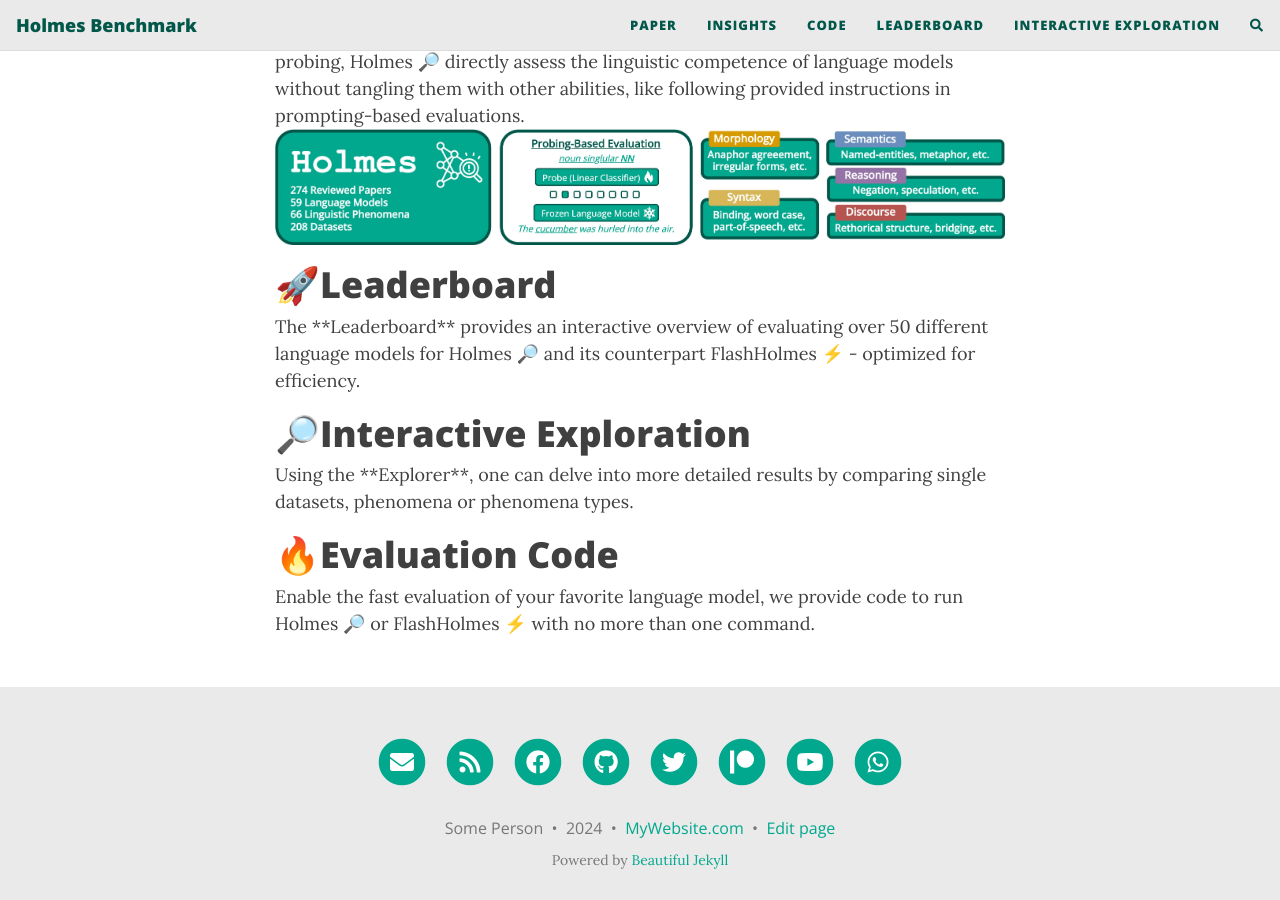
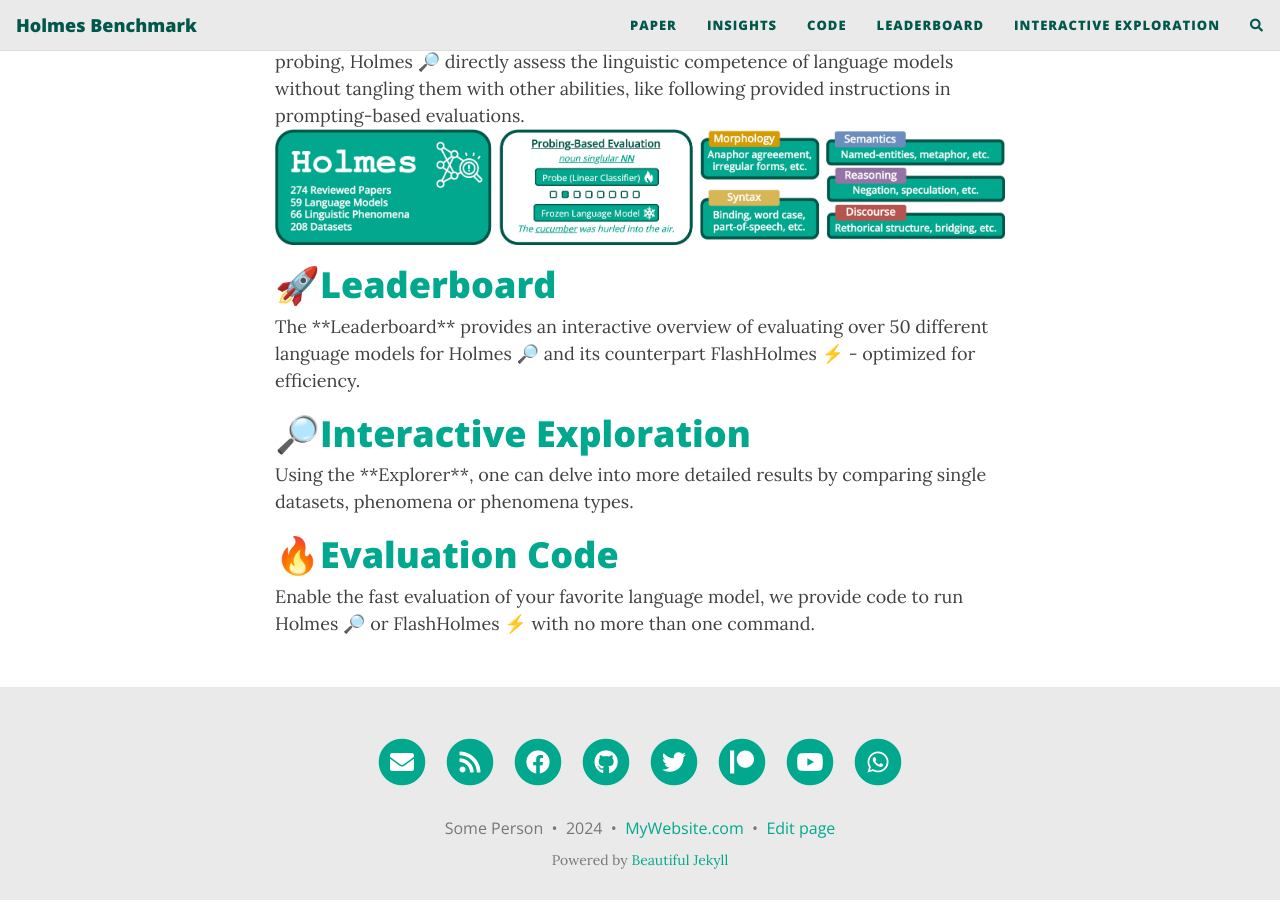
Before and after one commit to Holmes-Benchmark/holmes-benchmark.github.io, a Jekyll site: the page built from index.html, in a window 1280 px wide and 900 px high, scrolled down 595 px. Built offline with Jekyll 4.4.1, drawn with Linux system fonts in a browser that asks for light colours; nearby versions of some CDN libraries; the list of posts is cut into pages by our own code; comment, search, counter and statistics services are not loaded; some of the changed lines change nothing that is shown.

Commit message:
update page

```diff
--- a/index.html
+++ b/index.html
@@ -14,11 +14,11 @@
 
 <img src="assets/img/benchmark.jpg">
 
-    <h1>🚀Leaderboard</h1>
+    <h1>🚀<a href="https://holmes-leaderboard.streamlit.app/">Leaderboard</a></h1>
     The **Leaderboard** provides an interactive overview of evaluating over 50 different language models for Holmes 🔎 and its counterpart FlashHolmes ⚡ - optimized for efficiency.
 
-    <h1>🔎Interactive Exploration</h1>
+    <h1>🔎<a href="https://holmes-explorer.streamlit.app/">Interactive Exploration</a></h1>
     Using the **Explorer**, one can delve into more detailed results by comparing single datasets, phenomena or phenomena types.
 
-    <h1>🔥Evaluation Code</h1>
+    <h1>🔥<a href="https://github.com/Holmes-Benchmark/holmes-evaluation">Evaluation Code</a></h1>
     Enable the fast evaluation of your favorite language model, we provide code to run Holmes 🔎 or FlashHolmes ⚡ with no more than one command.
```
